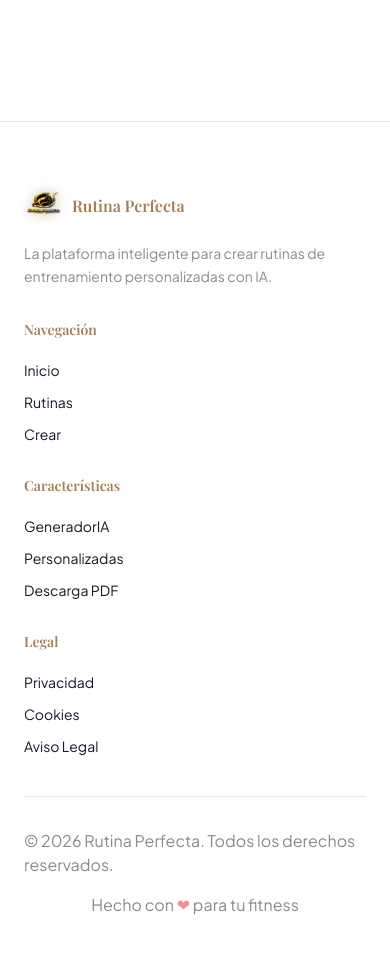
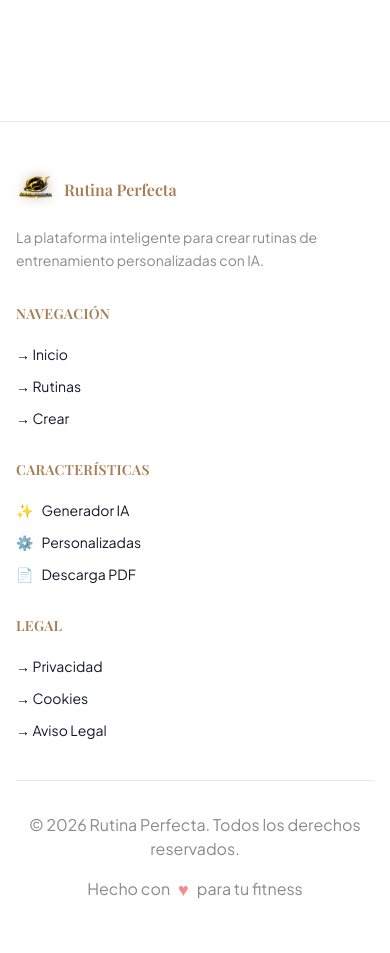
Before and after one commit to jesusmontes5/rutinaperfecta, a Next.js app: page / in a window 390 px wide. Shown: the part 4820-5773 px from the top of the page. Built offline with nearby package versions, Linux system fonts and the light colour scheme.

Commit message:
✨ Footer premium: responsive mejorado, hover effects, móvil-first

```diff
--- a/components/Footer.tsx
+++ b/components/Footer.tsx
@@ -8,13 +8,13 @@ export default function Footer() {
   const currentYear = new Date().getFullYear();
 
   return (
-    <footer className="bg-gradient-to-b from-white to-gold-very-light/30 border-t border-gold-light/40 mt-20 md:mt-32">
-      <div className="max-w-7xl mx-auto px-6 lg:px-8">
+    <footer className="bg-gradient-to-b from-white to-gold-very-light/30 border-t border-gold-light/40 mt-20 md:mt-32 pb-20 sm:pb-0">
+      <div className="max-w-7xl mx-auto px-4 sm:px-6 lg:px-8">
         {/* Main Content */}
-        <div className="py-16 md:py-20">
-          <div className="grid grid-cols-1 sm:grid-cols-2 md:grid-cols-4 gap-8 md:gap-12 mb-10">
+        <div className="py-12 sm:py-16 md:py-20">
+          <div className="grid grid-cols-1 sm:grid-cols-2 lg:grid-cols-4 gap-8 md:gap-12 mb-10">
             {/* Brand */}
-            <div className="space-y-4">
+            <div className="space-y-4 col-span-1 sm:col-span-2 lg:col-span-1">
               <div className="flex items-center gap-2">
                 <Logo size="small" />
                 <h3 className="font-display font-800 text-gold-dark text-base bg-gradient-to-r from-gold-dark to-gold-primary bg-clip-text text-transparent">
@@ -27,54 +27,63 @@ export default function Footer() {
             </div>
 
             {/* Quick Links */}
-            <div>
-              <h4 className="font-display font-800 text-gold-dark mb-5 text-sm">Navegación</h4>
+            <div className="hover:translate-y-1 transition-transform duration-300">
+              <h4 className="font-display font-800 text-gold-dark mb-5 text-sm uppercase tracking-wide">Navegación</h4>
               <ul className="space-y-3 text-sm">
                 <li>
-                  <Link href="/" className="text-color-text-muted hover:text-gold-primary transition-colors font-600 duration-200">
-                    Inicio
+                  <Link href="/" className="text-color-text-muted hover:text-gold-primary hover:translate-x-1 transition-all font-600 duration-200 inline-block">
+                    → Inicio
                   </Link>
                 </li>
                 <li>
-                  <Link href="/rutinas" className="text-color-text-muted hover:text-gold-primary transition-colors font-600 duration-200">
-                    Rutinas
+                  <Link href="/rutinas" className="text-color-text-muted hover:text-gold-primary hover:translate-x-1 transition-all font-600 duration-200 inline-block">
+                    → Rutinas
                   </Link>
                 </li>
                 <li>
-                  <a href="#wizard" className="text-color-text-muted hover:text-gold-primary transition-colors font-600 duration-200">
-                    Crear
+                  <a href="#wizard" className="text-color-text-muted hover:text-gold-primary hover:translate-x-1 transition-all font-600 duration-200 inline-block">
+                    → Crear
                   </a>
                 </li>
               </ul>
             </div>
 
             {/* Features */}
-            <div>
-              <h4 className="font-display font-800 text-gold-dark mb-5 text-sm">Características</h4>
+            <div className="hover:translate-y-1 transition-transform duration-300">
+              <h4 className="font-display font-800 text-gold-dark mb-5 text-sm uppercase tracking-wide">Características</h4>
               <ul className="space-y-3 text-sm">
-                <li><span className="text-color-text-muted font-600">GeneradorIA</span></li>
-                <li><span className="text-color-text-muted font-600">Personalizadas</span></li>
-                <li><span className="text-color-text-muted font-600">Descarga PDF</span></li>
+                <li className="flex items-center gap-2">
+                  <span className="text-gold-primary">✨</span>
+                  <span className="text-color-text-muted font-600">Generador IA</span>
+                </li>
+                <li className="flex items-center gap-2">
+                  <span className="text-gold-primary">⚙️</span>
+                  <span className="text-color-text-muted font-600">Personalizadas</span>
+                </li>
+                <li className="flex items-center gap-2">
+                  <span className="text-gold-primary">📄</span>
+                  <span className="text-color-text-muted font-600">Descarga PDF</span>
+                </li>
               </ul>
             </div>
 
             {/* Legal */}
-            <div>
-              <h4 className="font-display font-800 text-gold-dark mb-5 text-sm">Legal</h4>
+            <div className="hover:translate-y-1 transition-transform duration-300">
+              <h4 className="font-display font-800 text-gold-dark mb-5 text-sm uppercase tracking-wide">Legal</h4>
               <ul className="space-y-3 text-sm">
                 <li>
-                  <Link href="/legal/privacidad" className="text-color-text-muted hover:text-gold-primary transition-colors font-600 duration-200">
-                    Privacidad
+                  <Link href="/legal/privacidad" className="text-color-text-muted hover:text-gold-primary hover:translate-x-1 transition-all font-600 duration-200 inline-block">
+                    → Privacidad
                   </Link>
                 </li>
                 <li>
-                  <Link href="/legal/cookies" className="text-color-text-muted hover:text-gold-primary transition-colors font-600 duration-200">
-                    Cookies
+                  <Link href="/legal/cookies" className="text-color-text-muted hover:text-gold-primary hover:translate-x-1 transition-all font-600 duration-200 inline-block">
+                    → Cookies
                   </Link>
                 </li>
                 <li>
-                  <Link href="/legal/aviso-legal" className="text-color-text-muted hover:text-gold-primary transition-colors font-600 duration-200">
-                    Aviso Legal
+                  <Link href="/legal/aviso-legal" className="text-color-text-muted hover:text-gold-primary hover:translate-x-1 transition-all font-600 duration-200 inline-block">
+                    → Aviso Legal
                   </Link>
                 </li>
               </ul>
@@ -84,8 +93,10 @@ export default function Footer() {
           {/* Divider */}
           <div className="border-t border-gold-light/30 pt-8">
             <div className="flex flex-col sm:flex-row justify-between items-center gap-4 text-xs sm:text-sm text-color-text-muted">
-              <p className="font-500">© {currentYear} Rutina Perfecta. Todos los derechos reservados.</p>
-              <p className="font-500">Hecho con <span className="text-red-500 animate-pulse">❤</span> para tu fitness</p>
+              <p className="font-500 text-center sm:text-left">© {currentYear} Rutina Perfecta. Todos los derechos reservados.</p>
+              <p className="font-500 flex items-center gap-2">
+                Hecho con <span className="text-red-500 animate-pulse text-lg leading-none">♥</span> para tu fitness
+              </p>
             </div>
           </div>
         </div>
```
